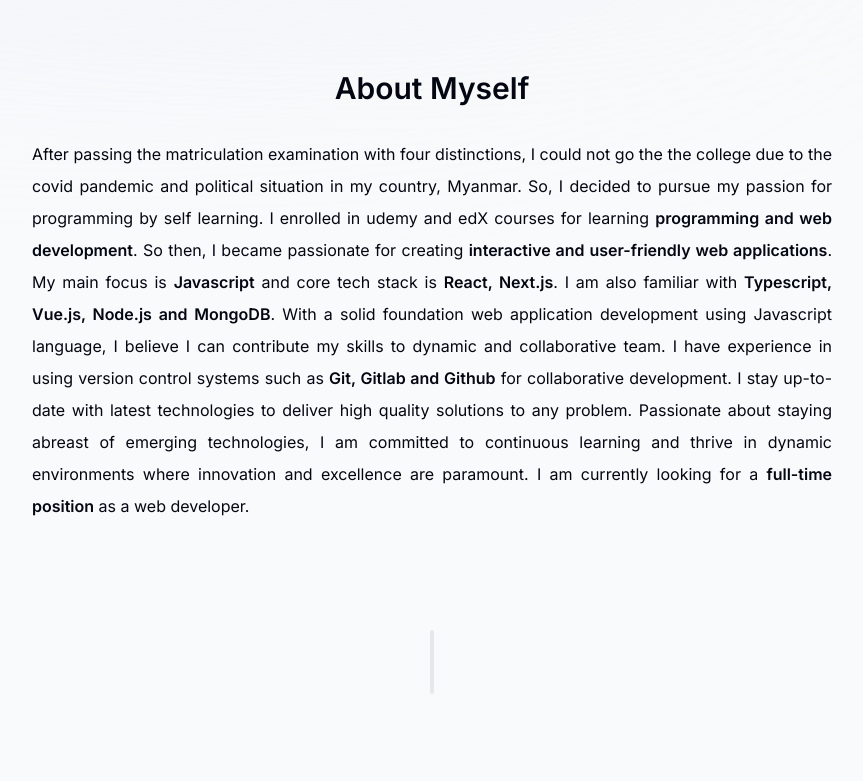
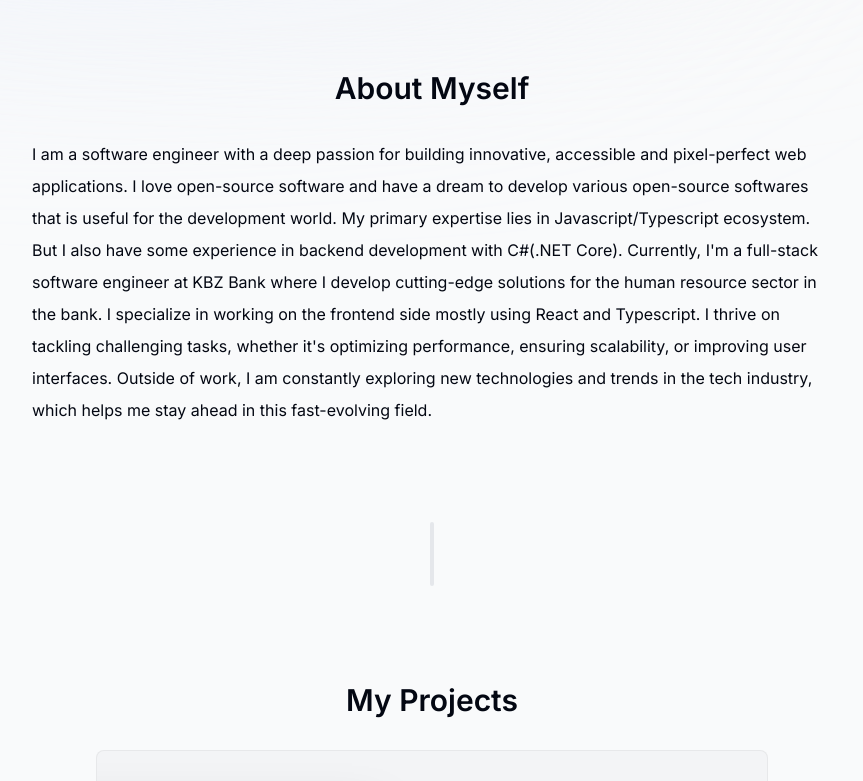
Before and after one commit to retardH/personal-portfolio, a Next.js app: page / in a window 1280 px wide. Shown: the part 660-1441 px from the top of the page, without its empty margins (208-1071 px from the left). Built offline with nearby package versions, Linux system fonts and the light colour scheme; no server answers; grey boxes are pictures that could not be loaded.

Commit message:
feat: about me content change and new project added

```diff
--- a/package.json
+++ b/package.json
@@ -37,5 +37,6 @@
     "prettier-plugin-tailwindcss": "^0.5.11",
     "tailwindcss": "^3.3.0",
     "typescript": "^5"
-  }
+  },
+  "packageManager": "pnpm@9.14.4+sha512.c8180b3fbe4e4bca02c94234717896b5529740a6cbadf19fa78254270403ea2f27d4e1d46a08a0f56c89b63dc8ebfd3ee53326da720273794e6200fcf0d184ab"
 }
--- a/src/components/about.tsx
+++ b/src/components/about.tsx
@@ -16,7 +16,22 @@ const AboutMyself = () => {
       ref={ref}
     >
       <SectionHeader>About Myself</SectionHeader>
-      <p className="mb-3 text-justify text-base !leading-7 sm:!leading-8">
+      <p>
+        I am a software engineer with a deep passion for building innovative,
+        accessible and pixel-perfect web applications. I love open-source
+        software and have a dream to develop various open-source softwares that
+        is useful for the development world. My primary expertise lies in
+        Javascript/Typescript ecosystem. But I also have some experience in
+        backend development with C#(.NET Core). Currently, I&apos;m a full-stack
+        software engineer at KBZ Bank where I develop cutting-edge solutions for
+        the human resource sector in the bank. I specialize in working on the
+        frontend side mostly using React and Typescript. I thrive on tackling
+        challenging tasks, whether it&apos;s optimizing performance, ensuring
+        scalability, or improving user interfaces. Outside of work, I am
+        constantly exploring new technologies and trends in the tech industry,
+        which helps me stay ahead in this fast-evolving field.
+      </p>
+      {/* <p className="mb-3 text-justify text-base !leading-7 sm:!leading-8">
         After passing the matriculation examination with four distinctions, I
         could not go the the college due to the covid pandemic and political
         situation in my country, Myanmar. So, I decided to pursue my passion for
@@ -41,7 +56,7 @@ const AboutMyself = () => {
         and thrive in dynamic environments where innovation and excellence are
         paramount. I am currently looking for a{' '}
         <b className="font-semibold">full-time position</b> as a web developer.
-      </p>
+      </p> */}
     </motion.section>
   );
 };
--- a/src/lib/data.ts
+++ b/src/lib/data.ts
@@ -1,6 +1,6 @@
 import React from 'react';
 import { CgWorkAlt } from 'react-icons/cg';
-import { FaReact, FaSchool } from 'react-icons/fa6';
+import { FaSchool } from 'react-icons/fa6';
 import { ProjectType } from './types';
 
 export const links = [
@@ -40,7 +40,7 @@ export const experiencesData = [
     date: '2019 - 2020',
   },
   {
-    title: 'Junior Front-End Engineer',
+    title: 'Front-End Software Engineer',
     location: 'Yangon',
     description:
       'I worked as a front-end engineer for almost 1 year at a software house. I mainly develop robust and user interactive web apps collaborating with design team and backend engineers.',
@@ -48,11 +48,13 @@ export const experiencesData = [
     date: '2022 - 2023',
   },
   {
-    title: 'Freelancer',
+    title: 'Full-stack Software Engineer',
     location: 'Yangon',
+    // description:
+    //   "I'm now a full-stack engineer learning new things and building projects as a freelancer. My stack includes React, Next.js, TypeScript, Tailwind, Node.js, Mysql and MongoDB. I'm open to any full-time opportunities.",
     description:
-      "I'm now a full-stack engineer learning new things and building projects as a freelancer. My stack includes React, Next.js, TypeScript, Tailwind, Node.js, Mysql and MongoDB. I'm open to any full-time opportunities.",
-    icon: React.createElement(FaReact),
+      'Currently working as a full-stack software engineer at KBZ Bank. I mainly develop and lead the frontend side written with React and Typescript. But Sometimes, I have to write a little bit of C# too.',
+    icon: React.createElement(CgWorkAlt),
     date: '2024 - present',
   },
 ] as const;
@@ -86,6 +88,15 @@ export const projectsData: ProjectType[] = [
     siteLink: 'https://jobster20.vercel.app ',
   },
   {
+    title: 'MOOZ',
+    description:
+      'A web app for making collaborative team meeting. Users can create, scheule and record meetings. A personal room for each user is also automatically created.',
+    tags: ['React', 'Next.js', 'Typescript', 'Tailwind'],
+    imageUrl: '/mooz.png',
+    repoLink: 'https://github.com/retardH/not-zoom',
+    siteLink: 'https://mooz-three.vercel.app/',
+  },
+  {
     title: 'Shloot Shloot',
     description:
       "A public web app for searching various meals and receipts by text or by country. Users can also mark their fav meals' receipts.",
```
Also changed, not shown: public/mooz.png (added), 1 other file (tests, documents, lock files or other folders).
